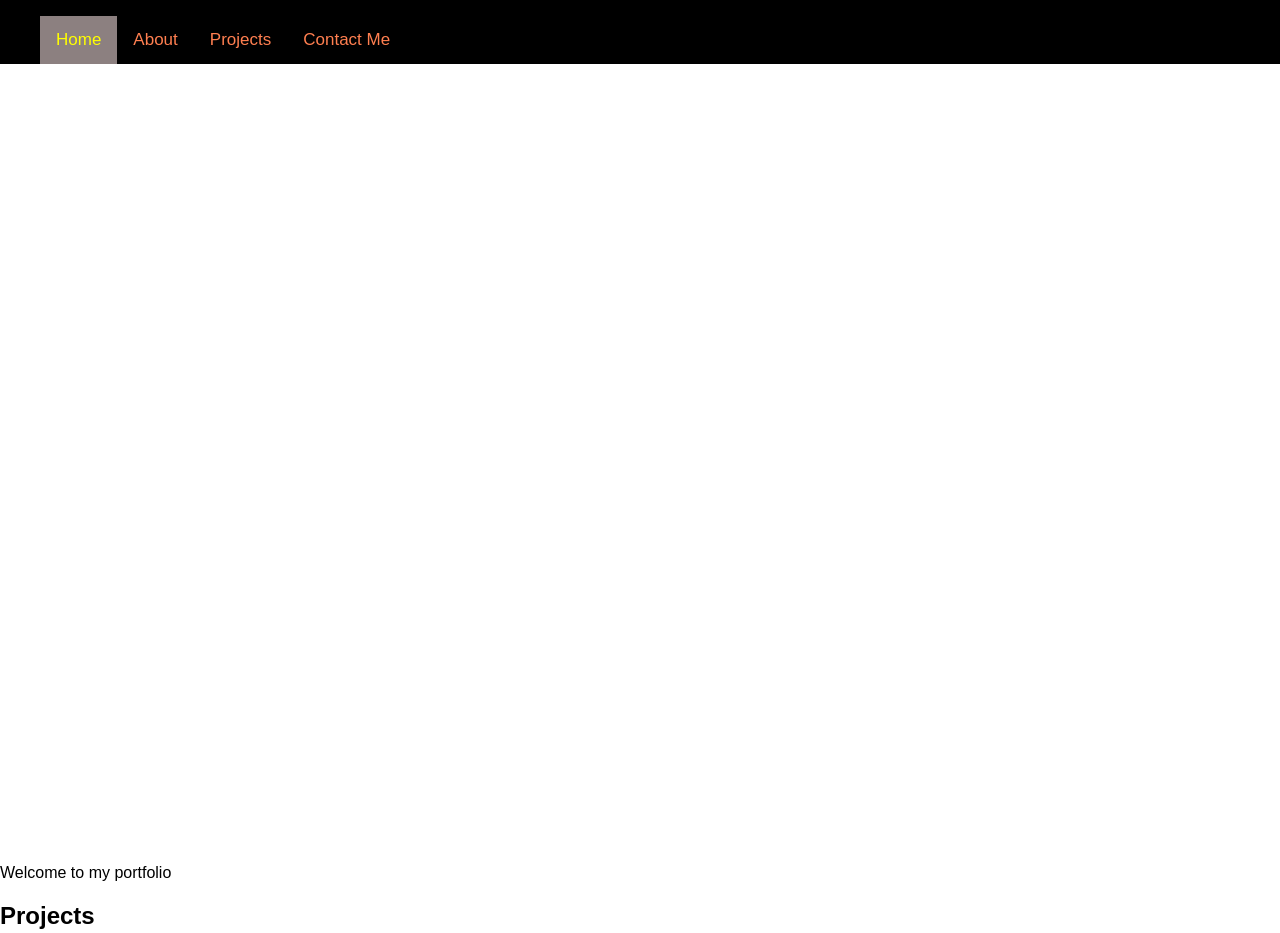
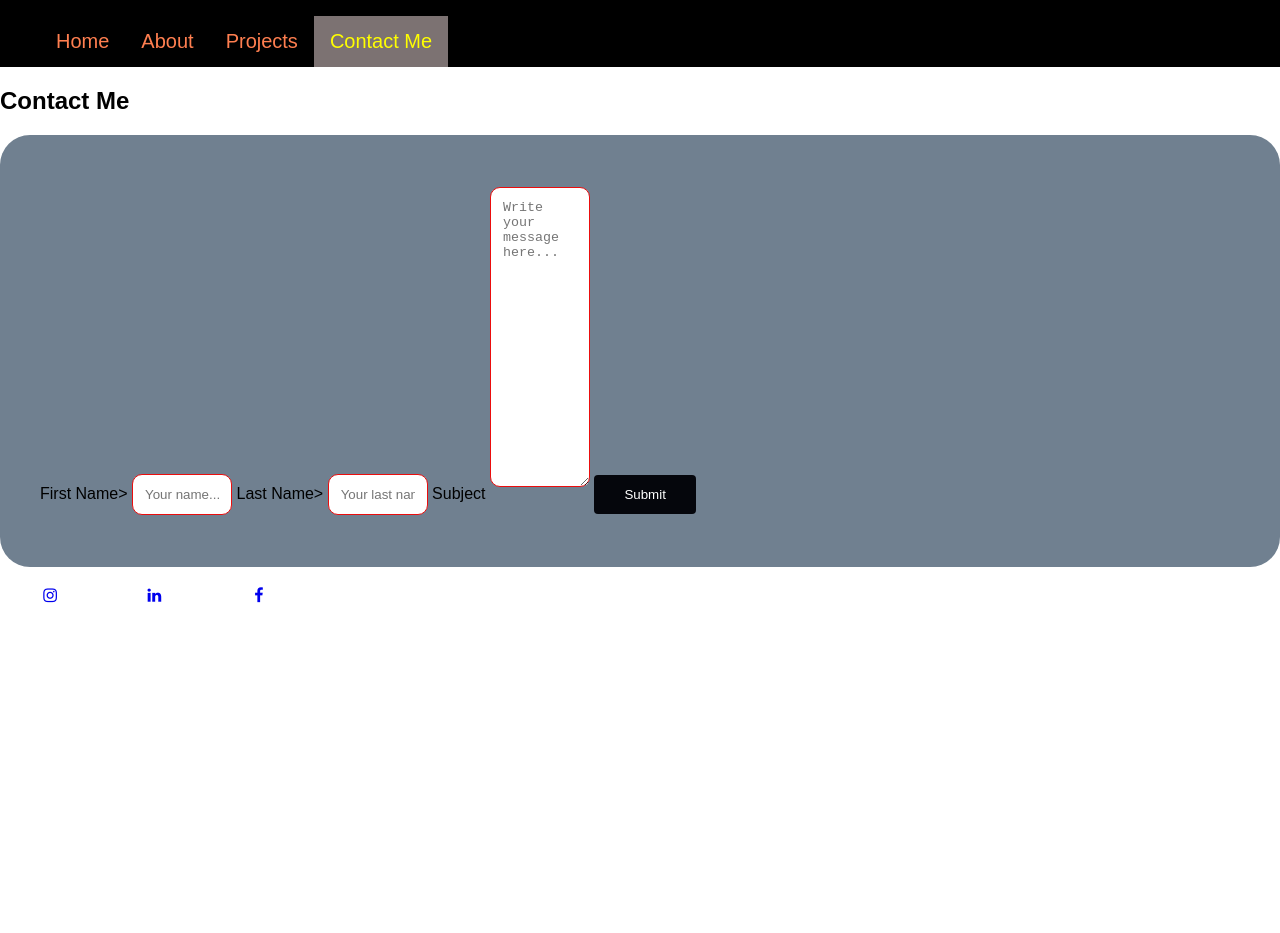
Before and after one commit to Silent0ne/Profesional-Portfolio, a plain HTML site: page contactme.html in a window 1280 px wide. Shown: the top 933 px of the page. After the commit the page ends 800 px from the top, so only its background shows below. Drawn offline with Linux system fonts and the light colour scheme.

Commit message:
created indivdual pages for links

```diff
--- a/assets/portfolio.css
+++ b/assets/portfolio.css
@@ -2,6 +2,8 @@ body, html {
     height: 100%;
     margin: 0;
     font-family: Arial, Helvetica, sans-serif;
+    background-image: image(\Users\nance\Desktop\coding\Profesional-Portfolio\Images\KMN_0807.JPG);
+
   }
 
   * {
@@ -17,7 +19,7 @@ body, html {
 
 
 
-div.aboutMe{
+.aboutMe{
     background-color:rgb(255, 204, 127)
 }
 
@@ -25,6 +27,7 @@ div.aboutMe{
 
 img{
    border: 8px solid #555;
+   position: center;
 
 }
 
@@ -55,15 +58,49 @@ p{
   text-align: center;
   padding: 14px 16px;
   text-decoration: none;
-  font-size: 17px;
+  font-size: 20px;
 }
 
 .navbar a:hover{
-  background-color: darkblue;
+  background-color: rgb(5, 6, 12);
   color: orange;
 }
 
 .navbar a.active{
-  background-color: rgba(156, 143, 143, 0.897);
+  background-color: rgba(129, 119, 119, 0.966);
   color: yellow;
 }
+
+.aboutimg{
+  justify-content: flex-start;
+}
+/*contact me */
+input[type=text], select, textarea {
+  width: 100px;
+  padding: 12px;
+  border: 1px solid rgb(235, 13, 13);
+  border-radius: 10px;
+  box-sizing: border-box;
+  margin-top: 12px;
+  margin-bottom: 12px;
+  resize: vertical;
+}
+
+input[type=submit] {
+  background-color:rgb(5, 6, 12);
+  color: white;
+  padding: 12px 30px;
+  border: none;
+  border-radius: 4px;
+  cursor: pointer;
+}
+
+input[type=submit]:hover {
+  background-color: rgb(243, 221, 23);
+}
+
+.container {
+  border-radius: 30px;
+  background-color: slategrey;
+  padding: 40px;
+}
--- a/contactme.html
+++ b/contactme.html
@@ -14,28 +14,30 @@
 
         <div class="navbar">
             <ul>
-                <a class="active" href="index.html">Home</a>
+                <a href="index.html">Home</a>
                 <a href="about.html">About</a>
-                <a href="#Projects">Projects</a>
-                <a href="#Contact Me">Contact Me</a>
+                <a href="projects.html">Projects</a>
+                <a class="active" href="contactme.html">Contact Me</a>
             </ul>
         </div>
 
         <body>
+           <h2 id="Contact Me">Contact Me</h2>
+           <div class="container">
+               <form action="#">
+                   <label for="fname">First Name></label>
+                   <input type="text" id="fname" name="firstname" placeholder="Your name...">
 
-            <div class="bg-imageimg1"></div>
-            <div class="bg-image img2"></div>
-            <div class="bg-image img3"></div>
+                   <label for="lname">Last Name></label>
+                   <input type="text" id="lname" name="lastname" placeholder="Your last name...">
 
 
-            <div class="bg-text">Welcome to my portfolio</div>
+                   <label for="subject">Subject</label>
+                   <textarea id="subjet" name="subject" placeholder="Write your message here..." style="height:300px"></textarea>
+                   <input type="submit" value="Submit">
 
-                <h2 id="Projects" alt="coming soon">Projects</h2>
-                    <img src=images/KMN_0440.jpg alt="Password Generator" width="400" height="250">
-                    <img src=images/KMN_0778.jpg alt="Code Quiz" width="400" height="250">
-                    <img src=images/KMN_0411.jpg alt="Day Planner" width="400" height="250">
-
-                <h2 id="Contact Me">Contact Me</h2>
+               </form>
+           </div>
 
 
 
```
Also changed, not shown: about.html (+5 -3 lines), index.html (+2 -2 lines).
